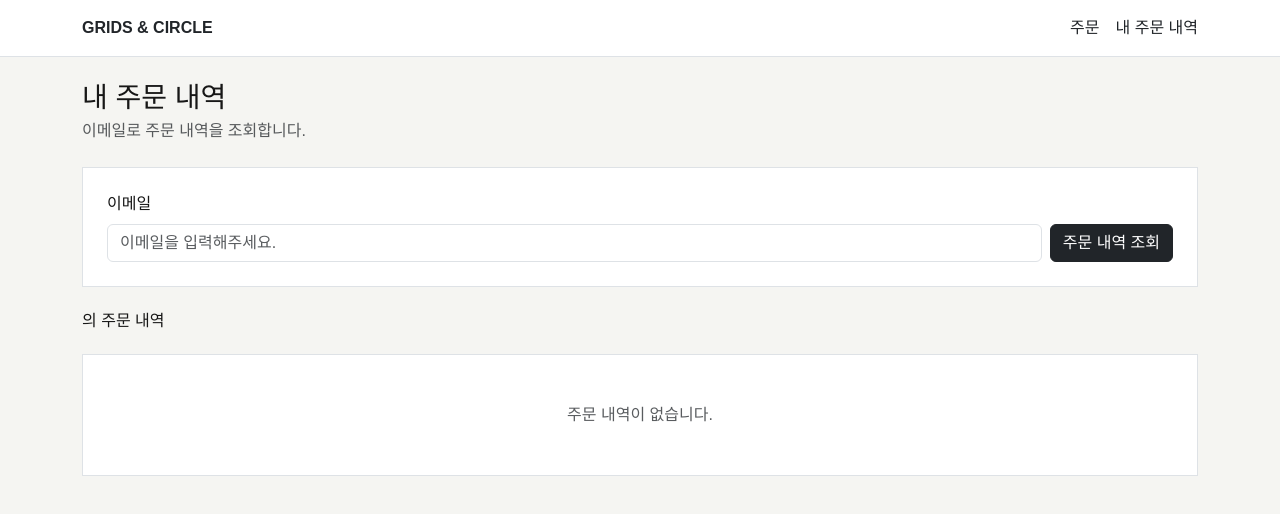
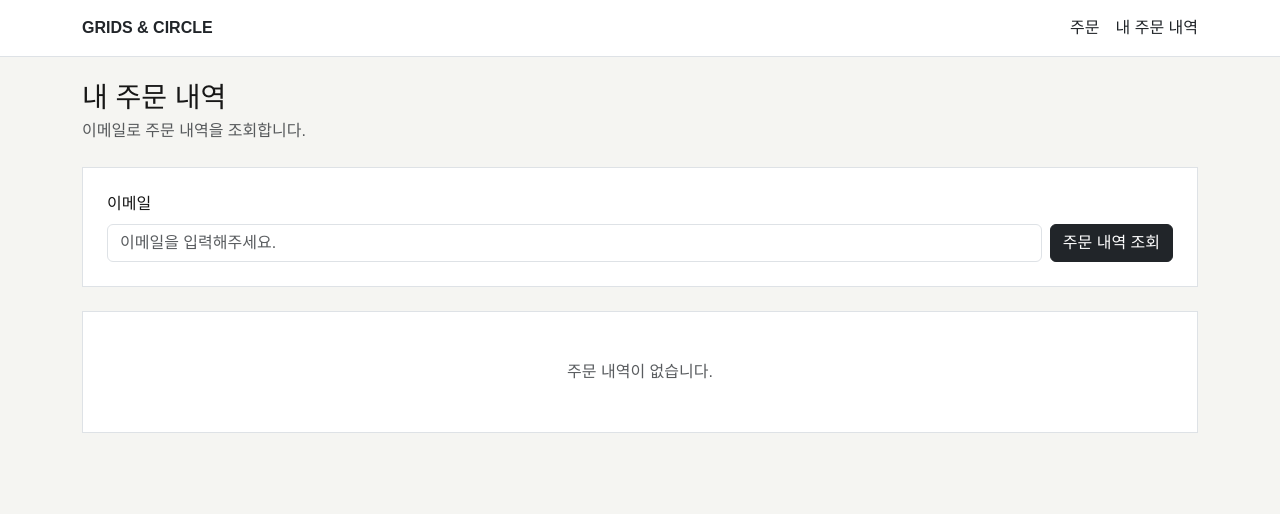
Before and after one commit to prgrms-be-devcourse/NBE12-14-1-TEAM03, a Next.js app in the folder frontend/: page /my-orders in a window 1280 px wide. Shown: the top 514 px of the page. Built offline with nearby package versions, Linux system fonts and the light colour scheme.

Commit message:
searchedEmail 추가

```diff
--- a/frontend/src/app/(customer)/my-orders/page.tsx
+++ b/frontend/src/app/(customer)/my-orders/page.tsx
@@ -11,6 +11,7 @@ export default function MyOrdersPage() {
     const [orderList, setOrderList] = useState<OrderResultResponse[]>([]);
     const [email, setEmail] = useState("");
     const [emailError, setEmailError] = useState("");
+    const [searchedEmail, setSearchedEmail] = useState("");
 
     const EMAIL_PATTERN = /^[^\s@]+@[^\s@]+\.[^\s@]+$/;
 
@@ -45,6 +46,7 @@ export default function MyOrdersPage() {
             }
 
             setOrderList(data.data ?? []);
+            setSearchedEmail(trimmed);
         } catch {
             alert("네트워크 오류가 발생했습니다. 잠시 후 다시 시도해 주세요.")
         }
@@ -116,7 +118,7 @@ export default function MyOrdersPage() {
                     )}
                 </div>
             </form>
-            <h2 className="h6 mb-4">{email}의 주문 내역</h2>
+            {orderList.length > 0 && (<h2 className="h6 mb-4">{searchedEmail}의 주문 내역</h2>)}
             <OrderTable
                 orders={orderList}
                 editPath={(orderId) => `/orders/${orderId}/edit`}
```
